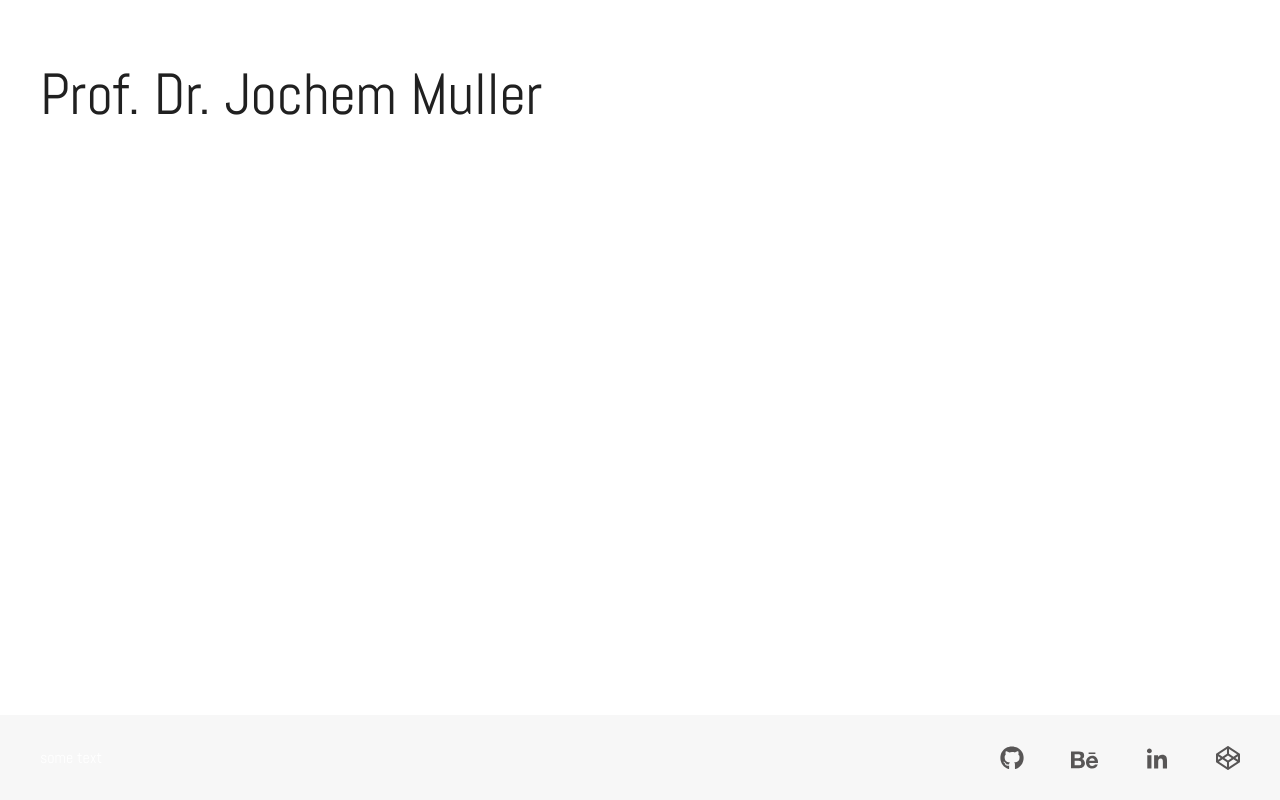
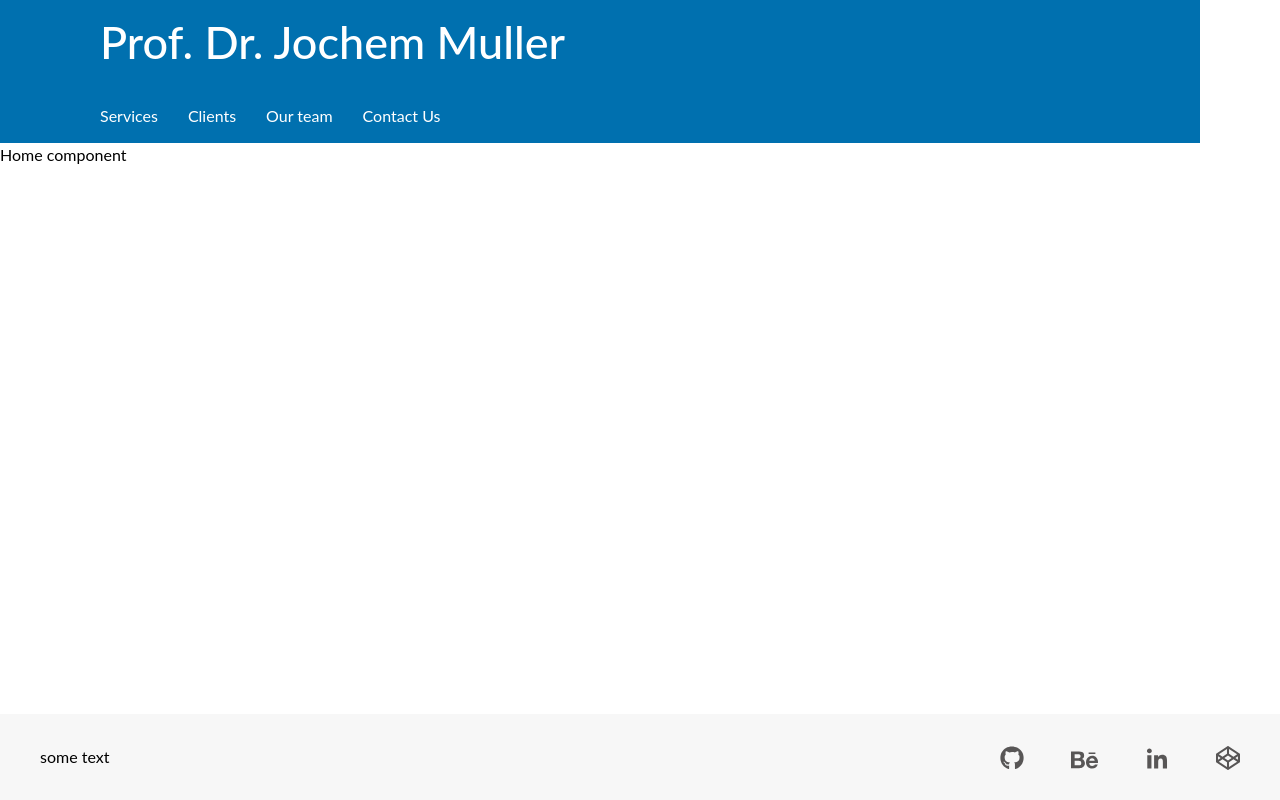
Before and after one commit to WebNadin/business-card-template-react-route-slider, a React (Create React App) app: page / in a window 1280 px wide. Built offline with nearby package versions, Linux system fonts and the light colour scheme.

Commit message:
fist styles were added. before changing of  toggleClass func.

```diff
--- a/src/components/Nav.js
+++ b/src/components/Nav.js
@@ -1,6 +1,6 @@
 import React, {Component} from 'react';
 import { Link } from 'react-router-dom';
-import { NavHashLink as NavLink } from 'react-router-hash-link';
+//import { NavHashLink as NavLink } from 'react-router-hash-link';
 import PageDate from './../constant/PageDate';
 import NavMobile from './NavMobile';
 //import BurgerLink from './BurgerLink';
@@ -29,15 +29,15 @@ class Nav extends Component {
     render() {
         return (
             <div className="nn-b_nav">
-                <Link to={`/`} className={this.props.active ? 'nn-mobile-nav__button js-mobile-nav-opened' : 'nn-mobile-nav__button'}
+                <Link to={`/`} className={this.props.active ? 'nn-mobile-nav__burger js-mobile-nav-opened' : 'nn-mobile-nav__burger'}
                       onClick={this.toggleClass}>
                 </Link>
                 <NavMobile active={this.state.active ? 'nn-modal js-modal-opened' : 'nn-modal'}/>
                 <div className=" nn-nav">
                     {
                         PageDate.nav.map(s => (
-                            <div key={s.id} className=" nn-nav__item">
-                                <NavLink smooth to={`#${s.id}`}>{s.title}</NavLink>
+                            <div key={s.id} className={this.props.active ? 'nn-nav__item active' : 'nn-nav__item'} onClick={this.toggleClass}>
+                                <Link to={`#${s.id}`}>{s.title}</Link>
                             </div>
                         ))
                     }
--- a/src/components/NavMobile.js
+++ b/src/components/NavMobile.js
@@ -1,5 +1,5 @@
 import React, {Component} from 'react';
-import { HashLink as Link } from 'react-router-hash-link';
+import { Link } from 'react-router-dom';
 import PageDate from './../constant/PageDate';
 
 class NavMobile extends Component {
@@ -10,7 +10,7 @@ class NavMobile extends Component {
                     {
                         PageDate.nav.map(s => (
                             <div key={s.id} className="nn-mobile-nav__item">
-                                <Link smooth to={`#${s.id}`}>{s.title}</Link>
+                                <Link to={`#${s.id}`}>{s.title}</Link>
                             </div>
                         ))
                     }
--- a/src/constant/BurgerLink.js
+++ b/src/constant/BurgerLink.js
@@ -4,7 +4,7 @@ import { Link } from 'react-router-dom'
 
 
 const BurgerLink = () => (
-    <Link to="/" className={this.props.active ? 'nn-mobile-nav__button js-mobile-nav-opened' : 'nn-mobile-nav__button'}
+    <Link to="/" className={this.props.active ? 'nn-mobile-nav__burger js-mobile-nav-opened' : 'nn-mobile-nav__burger'}
           onClick={this.props.toggleClass}>
 
     </Link>
--- a/src/scss/parts/_global.scss
+++ b/src/scss/parts/_global.scss
@@ -28,10 +28,6 @@ body{
 main{
   flex:1 0 auto;
 }
-header{
-  position:fixed;
-  width:100%;
-}
 footer{
   background-color:#f7f7f7;
   flex:0 0 auto;
@@ -39,24 +35,23 @@ footer{
   padding-bottom:30px;
 }
 header{
+  color:$text-color-third;
   max-width:1200px;
-  margin:45px auto 115px;
   min-width:320px;
   position:sticky;
   top:0;
   z-index:10000;
+  width:100%;
 }
 h2{
   text-transform:uppercase;
 }
 h1{
-  font-size:$font-size-huge;
-  color:$title-color-first;
+  font-size:$font-size-h1;
+  margin-bottom:35px;
 }
 h2{
-  color:$title-color-second;
   font-size:$font-size-larger;
-  margin:0;
 }
 h3{
   color:$title-color-third;
--- a/src/scss/parts/_nn-templates.scss
+++ b/src/scss/parts/_nn-templates.scss
@@ -1,4 +1,4 @@
-.nn-b_cards{
+/*.nn-b_cards{
   display:flex;
   flex-flow:row wrap;
   justify-content:center;
@@ -23,8 +23,8 @@
       }
     }
   }
-}
-.nn-b_img{
+}*/
+/*.nn-b_img{
   margin-right:45px;
   width:100px;
   svg{
@@ -33,8 +33,8 @@
   &_team{
     margin-right:35px;
   }
-}
-.nn-button{
+}*/
+/*.nn-button{
   background-color:$bg-second;
   box-shadow:0 4px 4px rgba(0, 0, 0, 0.25), 0 4px 4px rgba(0, 0, 0, 0.25);
   border:none;
@@ -47,7 +47,7 @@
   padding:0 50px;
   text-shadow:0 4px 4px rgba(0, 0, 0, 0.25), 0 4px 4px rgba(0, 0, 0, 0.25), 0 4px 4px rgba(0, 0, 0, 0.25), 0 4px 4px rgba(0, 0, 0, 0.25);
   transition:all .5s ease;
-}
+}*/
 .nn-card{
   display:flex;
   justify-content:space-between;
@@ -63,7 +63,7 @@
     }
   }
 }
-.nn-clients{
+/*.nn-clients{
   align-items:center;
   display:flex;
   flex-flow:row wrap;
@@ -78,7 +78,7 @@
     width:25%;
   }
 
-}
+}*/
 .nn-container{
   min-width:320px;
   margin:0 auto;
@@ -97,12 +97,8 @@
   }
 }
 .nn-header{
-  align-items:flex-end;
-  align-self:flex-start;
-  background-color:rgba(255, 255, 255, 0.9);
-  display:flex;
-  justify-content:space-between;
-  padding:15px 0;
+  background-color:$bg-second;
+  padding: 15px 100px;
 }
 .nn-mobile-nav{
   display:flex;
@@ -118,7 +114,7 @@
     width:100%;
   }
 }
-.nn-mobile-nav__button{
+.nn-mobile-nav__burger{
   background:0 0;
   cursor:pointer;
   display:none;
@@ -135,15 +131,15 @@
     width:42px;
   }
   &:after{
-    border-bottom:6px solid $bg-third;
-    border-top:6px solid $bg-third;
+    border-bottom:6px solid $bg-first;
+    border-top:6px solid $bg-first;
     height:42px;
     top:0;
     transition:.7s ease-in;
     background:0 0;
   }
   &:before{
-    background:$bg-third;
+    background:$bg-first;
     height:6px;
     top:18px;
   }
@@ -168,12 +164,10 @@
 .nn-nav{
   display:flex;
   &__item{
-    border-radius:5px;
-    margin-left:40px;
-    padding-left:15px;
-    padding-right:15px;
-    padding-top:2px;
-    transition:background-color .5s ease;
+    margin-right:30px;
+    &.active{
+      border-bottom:1px solid $bg-first;
+    }
   }
 }
 .nn-social{
@@ -194,7 +188,7 @@
     }
   }
 }
-.nn-contacts{
+/*.nn-contacts{
   font-size:$font-size-largest;
   line-height:57px;
   margin:0 auto 100px;
@@ -204,8 +198,8 @@
     margin-bottom:35px;
     text-align:center;
   }
-}
-.nn-title{
+}*/
+/*.nn-title{
   &_line{
     background-color:$bg-first;
     left:-16px;
@@ -215,4 +209,4 @@
     position:absolute;
     top:0;
   }
-}
+}*/
--- a/src/scss/parts/_nn-templates_media.scss
+++ b/src/scss/parts/_nn-templates_media.scss
@@ -65,11 +65,11 @@
     padding-left:50px;
     padding-right:50px;
   }
-  .nn-mobile-nav__button{
+  .nn-mobile-nav__burger{
     display:inline-block;
     position:absolute;
     right:50px;
-    top:15px;
+    top:25px;
   }
   .nn-nav{
     display:none;
--- a/src/scss/parts/_variables.scss
+++ b/src/scss/parts/_variables.scss
@@ -1,16 +1,17 @@
 $bg-first:#fff;
 $bg-second:#0070af;
 
-$text-color-first:#fff;
+$text-color-first:#000;
 $text-color-second:#585656;
-$text-color-third:#000;
+$text-color-third:#fff;
 
-$font-family-first:'Abel', sans-serif;
+$font-family-first:'Lato', sans-serif;
 
 $font-size-large:28px;
 $font-size-larger:20px;
 $font-size-base:16px;
 $font-size-small:14px;
+$font-size-h1:45px;
 
 
 /*dell in the end*/
```
